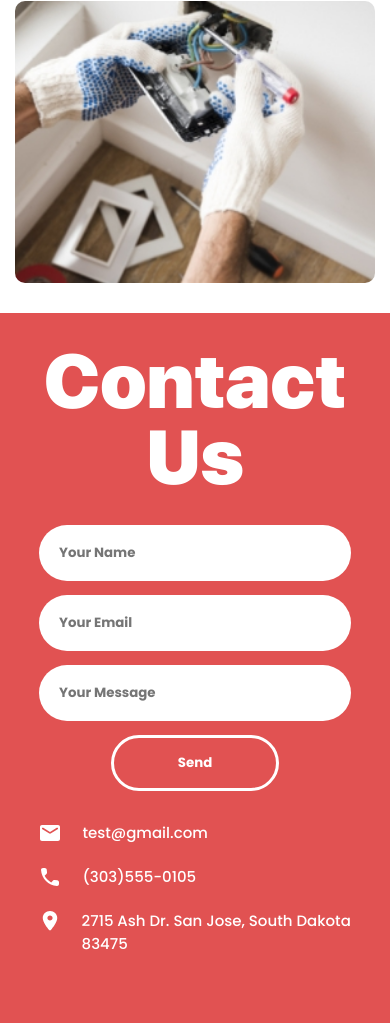
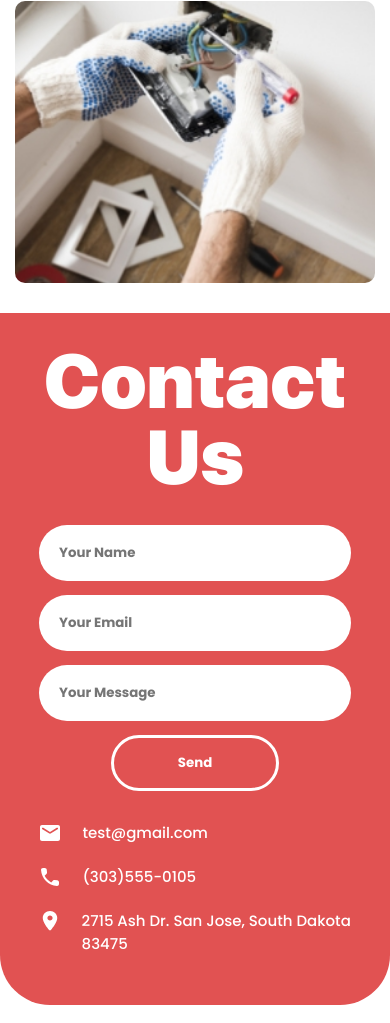
Before and after one commit to NotRealHumanBean/12_electric, a plain HTML site: page index.html in a window 390 px wide. Shown: the part 6721-7744 px from the top of the page. Drawn offline with Linux system fonts and the light colour scheme; files whose address does not match are found by name.

Commit message:
contact margin bottom fix

```diff
--- a/css/index.css
+++ b/css/index.css
@@ -566,7 +566,7 @@ body h1, body h2, body h3, body h4, body h5, body h6 {
     @media (max-width: 490.98px) {
       .contact__shell {
         gap: 30px;
-        padding: 30px 0px 140px 0px; } }
+        padding: 30px 0px 50px 0px; } }
   .contact__content {
     display: -webkit-box;
     display: -ms-flexbox;
```
